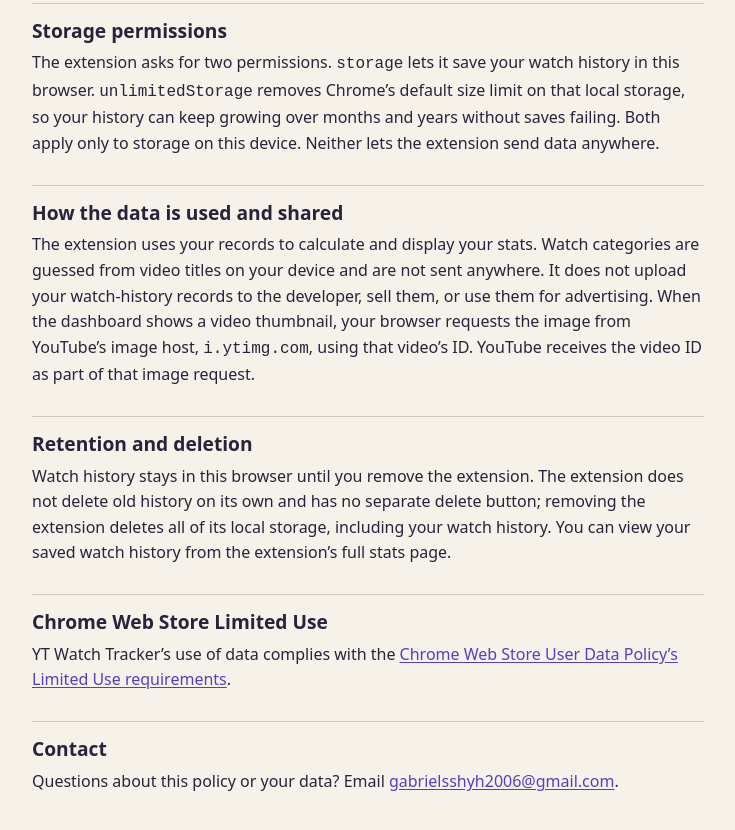
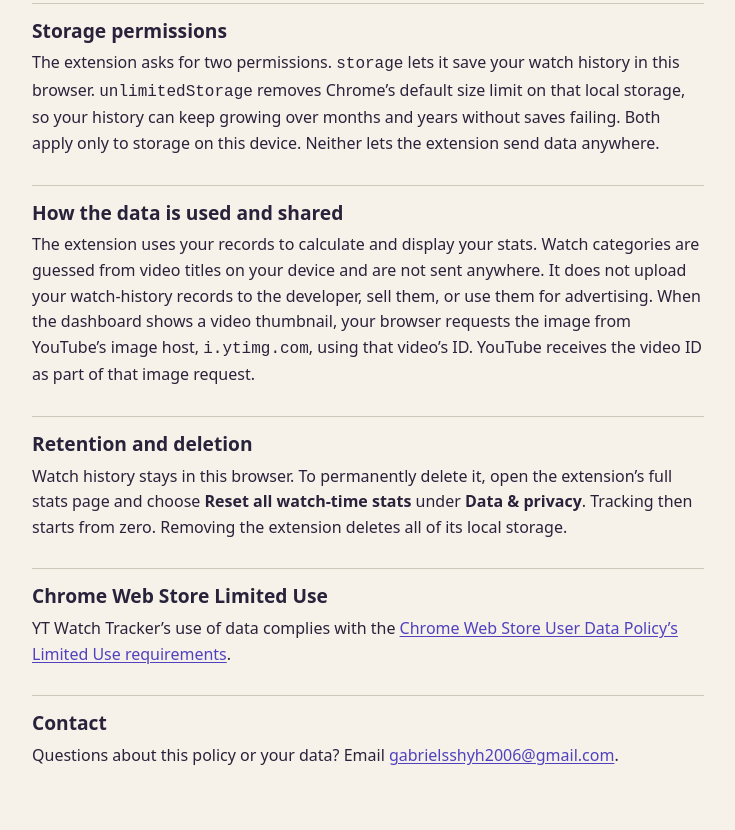
Before and after one commit to gabrielshyh/yt-watch-tracker-privacy, a plain HTML site: page index.html in a window 1280 px wide. Shown: the part 487-1317 px from the top of the page, without its empty margins (272-1007 px from the left). Drawn offline with Linux system fonts and the light colour scheme.

Commit message:
Document the watch history reset control

```diff
--- a/index.html
+++ b/index.html
@@ -30,7 +30,7 @@
     <h2>How the data is used and shared</h2>
     <p>The extension uses your records to calculate and display your stats. Watch categories are guessed from video titles on your device and are not sent anywhere. It does not upload your watch-history records to the developer, sell them, or use them for advertising. When the dashboard shows a video thumbnail, your browser requests the image from YouTube’s image host, <code>i.ytimg.com</code>, using that video’s ID. YouTube receives the video ID as part of that image request.</p>
     <h2>Retention and deletion</h2>
-    <p>Watch history stays in this browser until you remove the extension. The extension does not delete old history on its own and has no separate delete button; removing the extension deletes all of its local storage, including your watch history. You can view your saved watch history from the extension’s full stats page.</p>
+    <p>Watch history stays in this browser. To permanently delete it, open the extension’s full stats page and choose <strong>Reset all watch-time stats</strong> under <strong>Data &amp; privacy</strong>. Tracking then starts from zero. Removing the extension deletes all of its local storage.</p>
     <h2>Chrome Web Store Limited Use</h2>
     <p>YT Watch Tracker’s use of data complies with the <a href="https://developer.chrome.com/docs/webstore/program-policies/limited-use">Chrome Web Store User Data Policy’s Limited Use requirements</a>.</p>
     <h2>Contact</h2>
```
